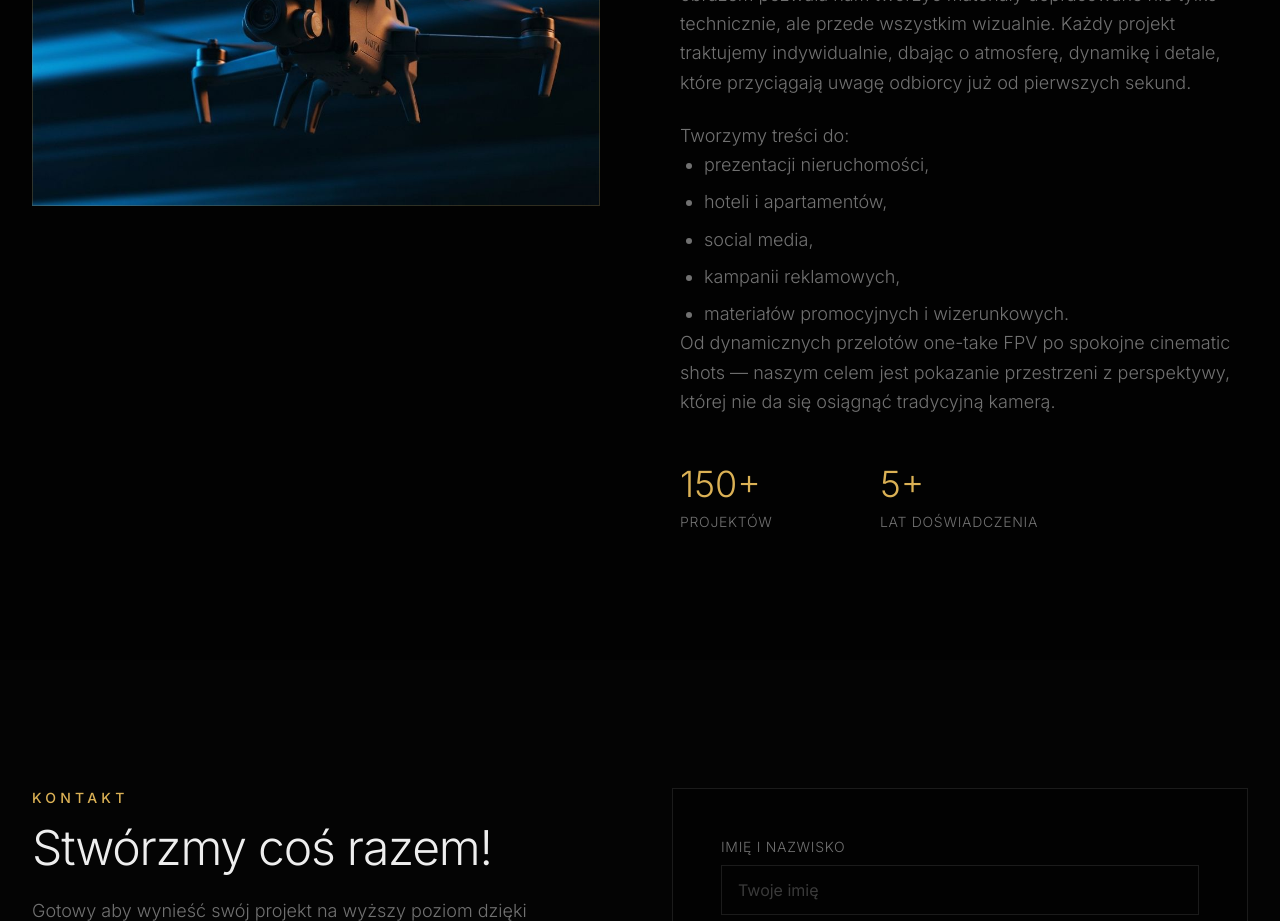
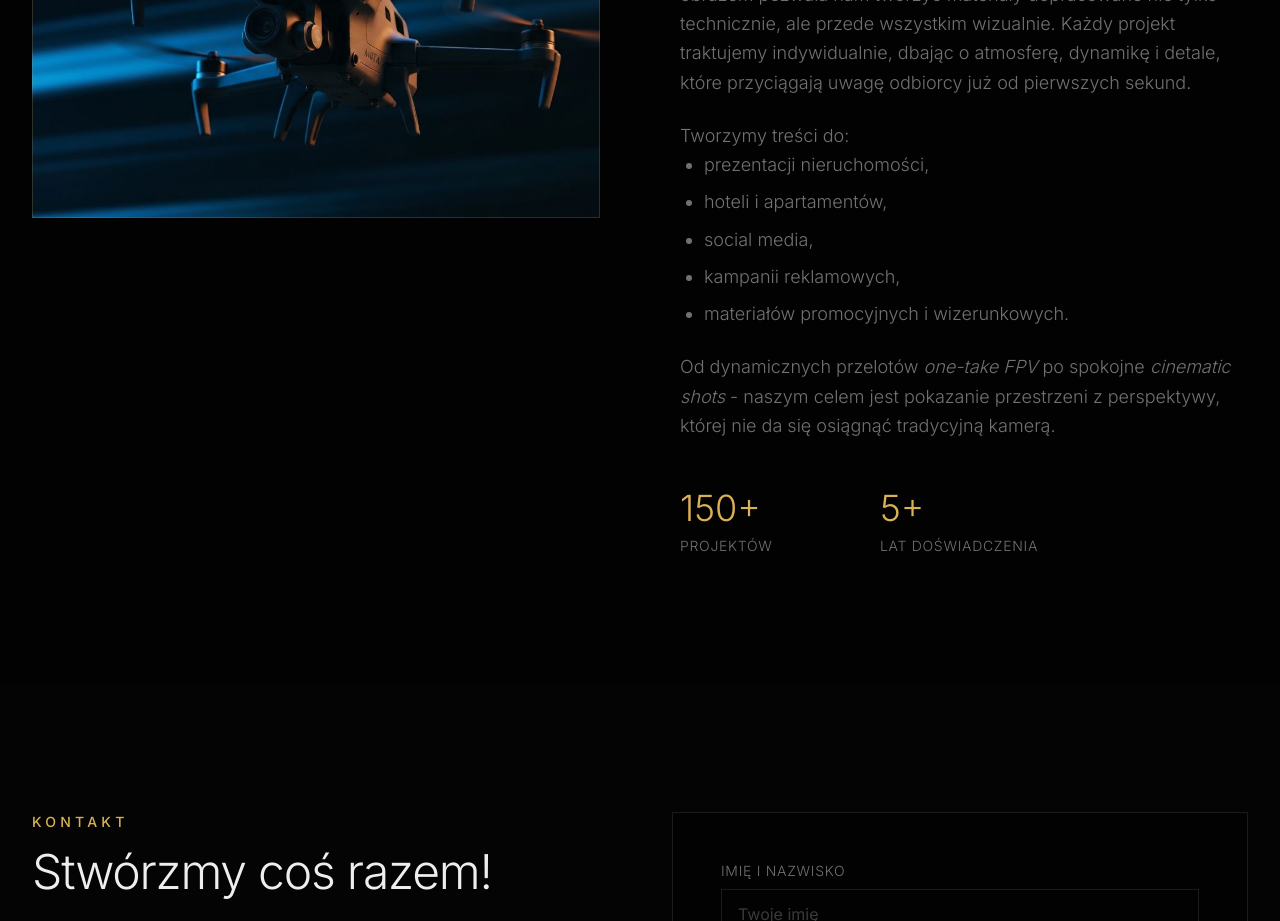
Before and after one commit to StrykerPL/wizjonair, a Next.js app: page / in a window 1280 px wide. Shown: the part 3180-4101 px from the top of the page. Built offline with nearby package versions, Linux system fonts and the light colour scheme.

Commit message:
Update about-section.tsx

```diff
--- a/components/about-section.tsx
+++ b/components/about-section.tsx
@@ -41,8 +41,8 @@ export function AboutSection() {
 <li>social media,</li>
 <li>kampanii reklamowych,</li>
 <li>materiałów promocyjnych i wizerunkowych.</li>
-</ul>
-Od dynamicznych przelotów one-take FPV po spokojne cinematic shots — naszym celem jest pokazanie przestrzeni z perspektywy, której nie da się osiągnąć tradycyjną kamerą.
+</ul></p>
+<p className="text-lg font-light leading-relaxed">Od dynamicznych przelotów <i>one-take FPV</i> po spokojne <i>cinematic shots</i> - naszym celem jest pokazanie przestrzeni z perspektywy, której nie da się osiągnąć tradycyjną kamerą.
 </p>
             </div>
 
```
